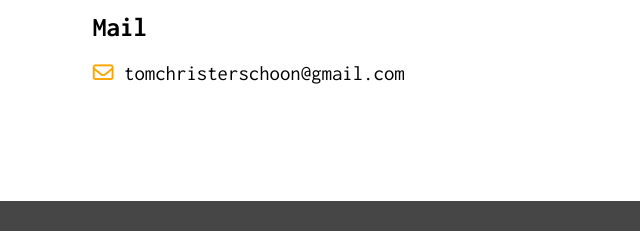
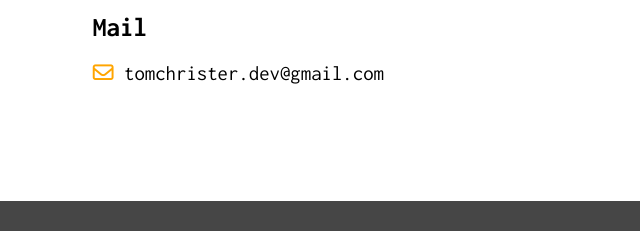
Before and after one commit to TomChrister/portfolio, a plain HTML site: page index.html in a window 1280 px wide. Shown: the part 2710-2941 px from the top of the page, 346-986 px from the left. Drawn offline with Linux system fonts and the light colour scheme.

Commit message:
FEAT: added work mail

```diff
--- a/index.html
+++ b/index.html
@@ -178,7 +178,7 @@
             </div>
             <div class="contact-box">
                 <h3>Mail</h3>
-                <p><i class="fa-regular fa-envelope"></i> <a href="mailto:tomchristerschoon@gmail.com">tomchristerschoon@gmail.com</a></p>
+                <p><i class="fa-regular fa-envelope"></i> <a href="mailto:tomchrister.dev@gmail.com">tomchrister.dev@gmail.com</a></p>
             </div>
         </div>
     </div>
```
